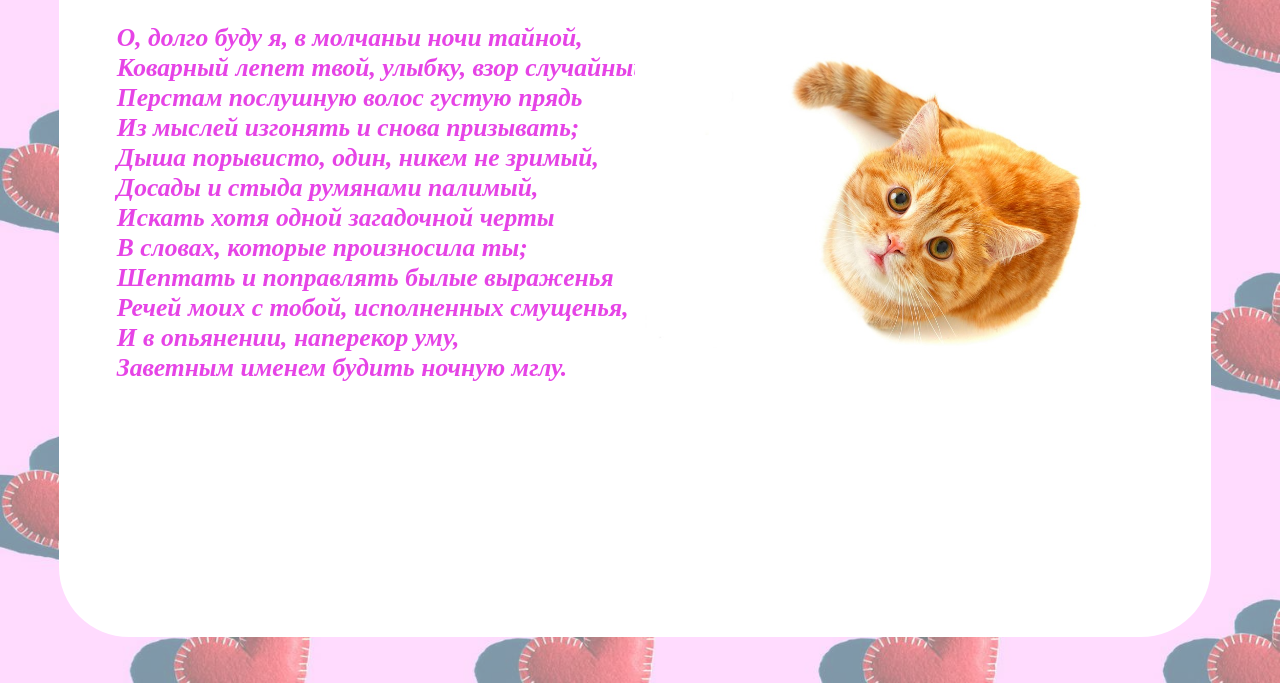
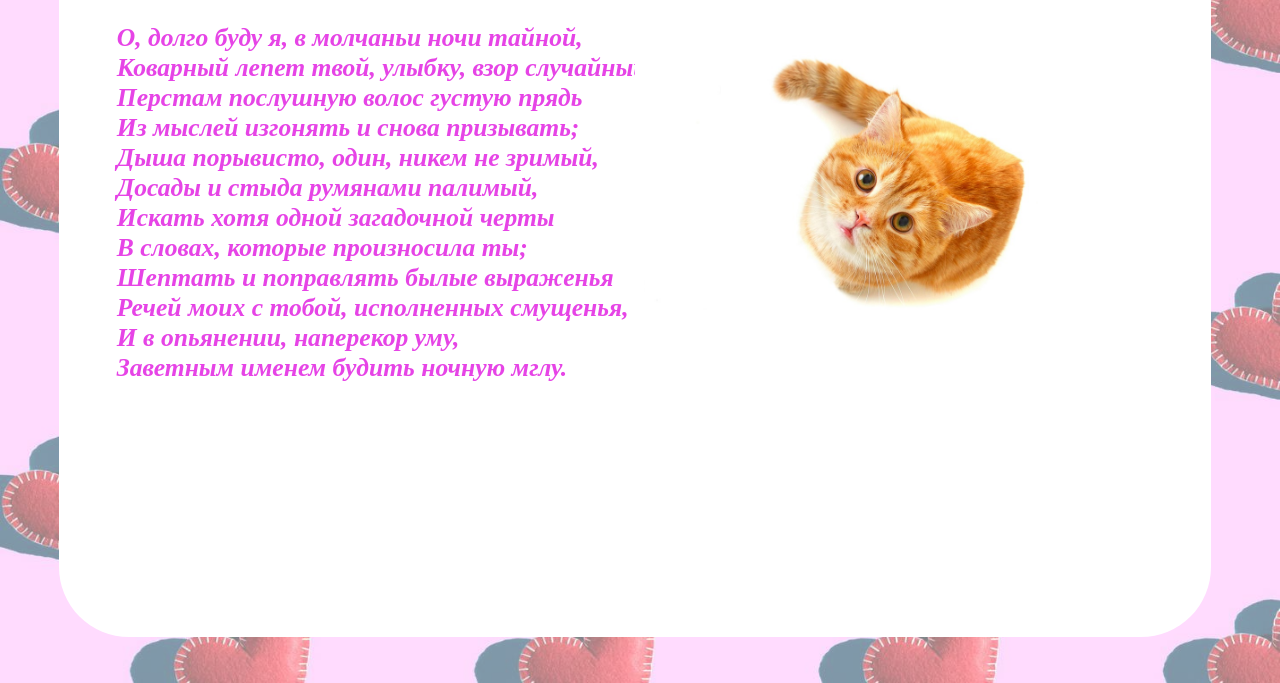
Before and after one commit to 99qop66/love, a plain HTML site: page index.html in a window 1280 px wide. Shown: the part 117-800 px from the top of the page. Drawn offline with Linux system fonts and the light colour scheme.

Commit message:
Update index.html

```diff
--- a/index.html
+++ b/index.html
@@ -28,7 +28,7 @@
             И в опьянении, наперекор уму,<br>
             Заветным именем будить ночную мглу.
         </p>
-        <img id="cat" src="kot-smotrit-v-glaza.jpg" alt="cat" width="40%">
+        <img id="cat" src="kot-smotrit-v-glaza.jpg" alt="cat" width="35%">
     </div>
 </body>
 </html>
```
